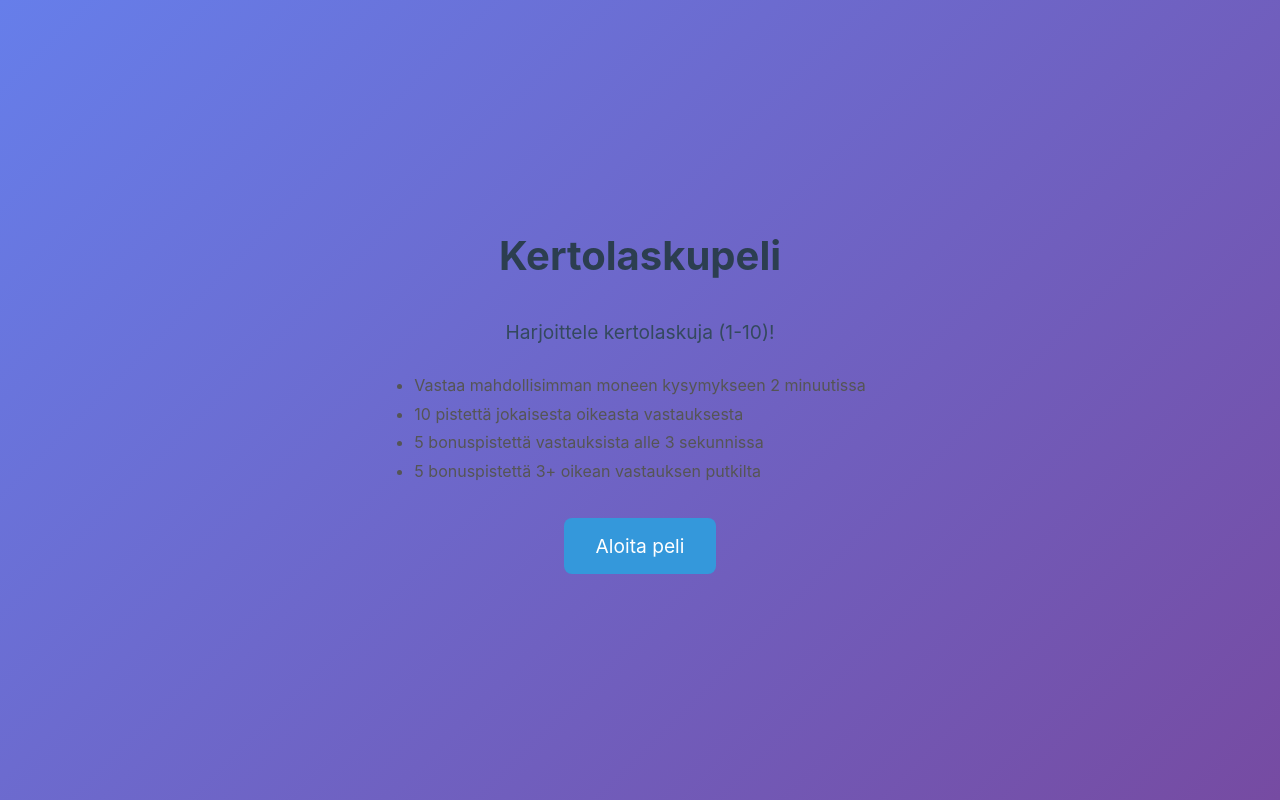
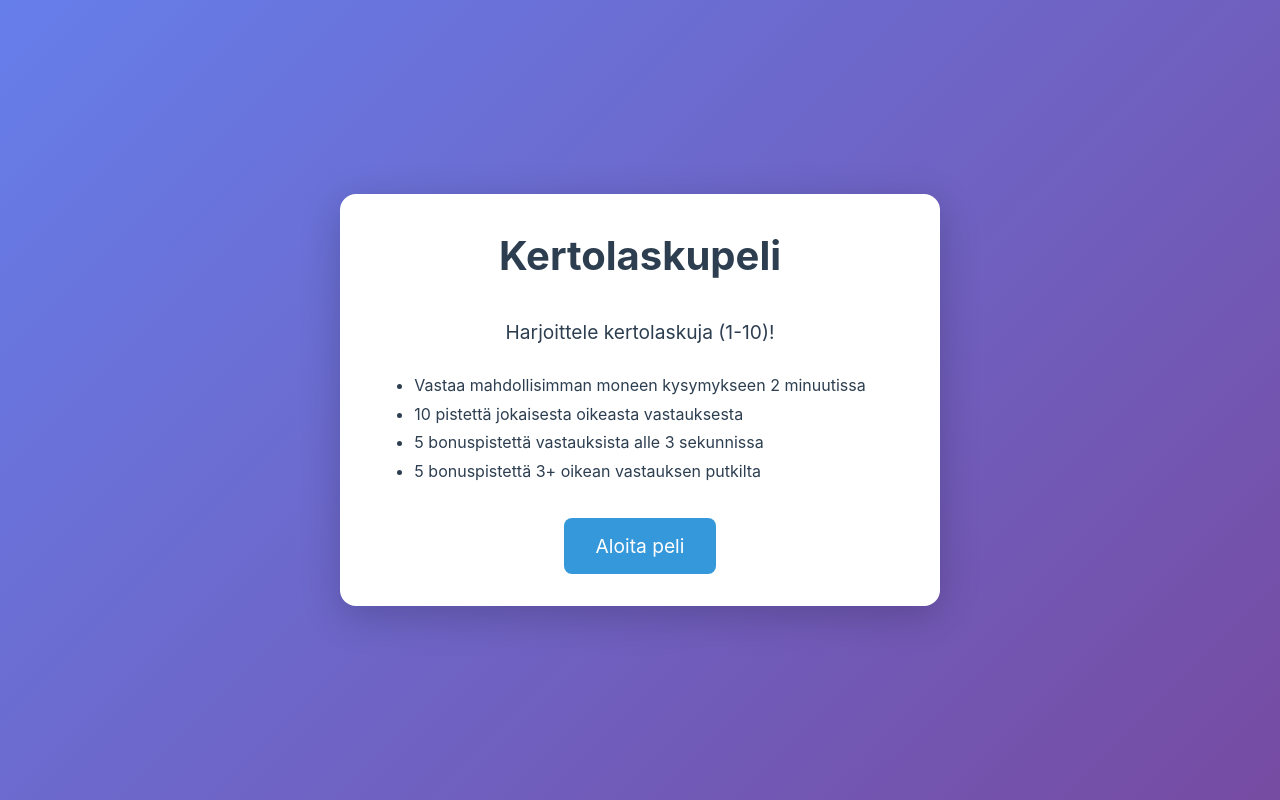
Before and after one commit to aseppala/kertolaskupeli, a Vue app: page / in a window 1280 px wide. Built offline with nearby package versions, Linux system fonts and the light colour scheme.

Commit message:
feat(ui): improve text contrast with white card background

```diff
--- a/src/App.vue
+++ b/src/App.vue
@@ -216,6 +216,9 @@ onUnmounted(() => {
   margin: 0 auto;
   padding: 2rem;
   text-align: center;
+  background-color: white;
+  border-radius: 16px;
+  box-shadow: 0 10px 40px rgba(0, 0, 0, 0.2);
 }
 
 h1 {
@@ -231,14 +234,14 @@ h1 {
 .start-screen p {
   font-size: 1.2rem;
   margin-bottom: 1.5rem;
-  color: #34495e;
+  color: #2c3e50;
 }
 
 .start-screen ul {
   text-align: left;
   display: inline-block;
   margin-bottom: 2rem;
-  color: #555;
+  color: #2c3e50;
   line-height: 1.8;
 }
 
@@ -278,9 +281,10 @@ h1 {
 
 .stat-label {
   font-size: 0.9rem;
-  color: #7f8c8d;
+  color: #555;
   text-transform: uppercase;
   letter-spacing: 1px;
+  font-weight: 600;
 }
 
 .stat-value {
@@ -344,12 +348,14 @@ h1 {
 
 .feedback.correct {
   background-color: #d5f4e6;
-  color: #27ae60;
+  color: #1e8449;
+  font-weight: 600;
 }
 
 .feedback.incorrect {
   background-color: #fadbd8;
-  color: #e74c3c;
+  color: #c0392b;
+  font-weight: 600;
 }
 
 .finish-screen h2 {
@@ -378,7 +384,8 @@ h1 {
 
 .final-stat-label {
   font-size: 1.1rem;
-  color: #555;
+  color: #2c3e50;
+  font-weight: 500;
 }
 
 .final-stat-value {
```
